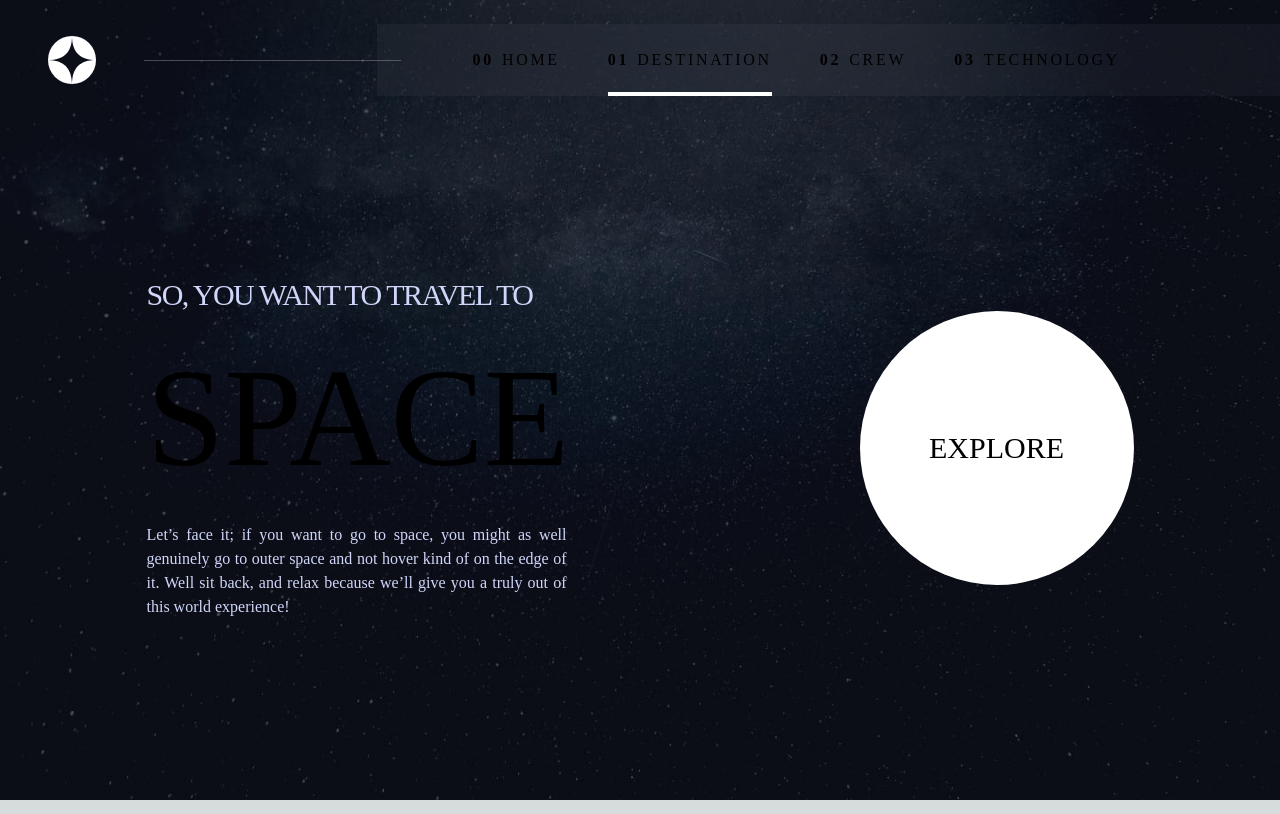
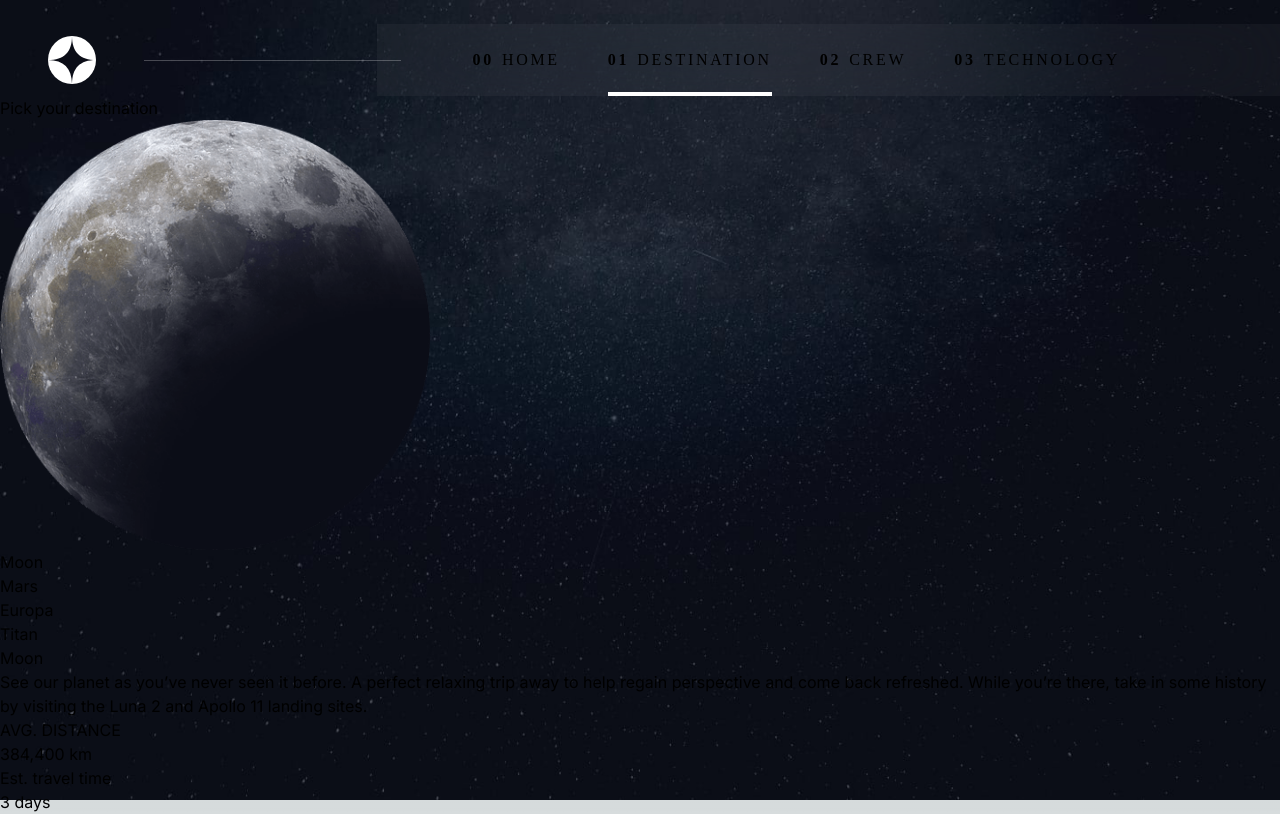
Before and after one commit to quoctienkt/quoctienkt, a Next.js app: page /test/previews/space-tourism-layout/destination in a window 1280 px wide. Built offline with nearby package versions, Linux system fonts and the light colour scheme.

Commit message:
enhancement/improve-project-layout

```diff
--- a/src/app/globals.css
+++ b/src/app/globals.css
@@ -16,15 +16,17 @@
   }
 }
 
-html, body {
+html,
+body {
   width: 100vw;
   height: 100vh;
   margin: 0;
   padding: 0;
   box-sizing: border-box;
+}
+html {
   overflow: hidden;
 }
-
 body {
   color: rgb(var(--foreground-rgb));
   background: linear-gradient(
--- a/src/app/previews/result-summary/page.tsx
+++ b/src/app/previews/result-summary/page.tsx
@@ -17,10 +17,10 @@ export const metadata: Metadata = {
 
 export default function Page() {
   return (
-    <section className="flex justify-center items-center w-full h-full bg-[#ffffff]">
+    <section className="flex justify-center sm:items-center w-full h-full bg-[#ffffff] overflow-auto relative">
       <div className="w-[721px]">
         <ResultSummary
-          className="shadow-[rgba(0,_0,_0,_0.24)_0px_3px_8px]"
+          className="sm:shadow-[rgba(0,_0,_0,_0.24)_0px_3px_8px]"
           basePath={basePath}
           appPrefix={appPrefix}
         ></ResultSummary>
--- a/src/app/previews/single-price-grid/page.tsx
+++ b/src/app/previews/single-price-grid/page.tsx
@@ -18,10 +18,10 @@ export const metadata: Metadata = {
 export default function Page() {
   return (
     <>
-      <section className="flex justify-center items-center w-full h-full bg-[#ffffff]">
+      <section className="flex justify-center sm:items-center w-full h-full bg-[#ffffff] overflow-auto relative">
         <div className="w-[750px]">
           <SinglePriceGrid
-            className="shadow-[rgba(0,_0,_0,_0.24)_0px_3px_8px]"
+            className="sm:shadow-[rgba(0,_0,_0,_0.24)_0px_3px_8px]"
           ></SinglePriceGrid>
         </div>
       </section>
--- a/src/app/previews/space-tourism-layout/destination/Moon.module.css
+++ b/src/app/previews/space-tourism-layout/destination/Moon.module.css
@@ -1,24 +1,3 @@
 .main {
-  @apply flex flex-row justify-evenly items-center h-full;
-
-  .content {
-    @apply w-[420px] flex flex-col justify-end;
-
-    .leadingText {
-      @apply text-3xl uppercase font-['Barlow_Condensed'] tracking-tighter text-[#D0D6F9];
-    }
-    .mainText {
-      @apply text-[140px] uppercase w-full font-['Bellefair'];
-    }
-    .desc {
-      @apply text-justify font-['Barlow'] text-[#D0D6F9];
-    }
-  }
-
-  .exploreSection {
-    .explore {
-      @apply w-[274px] h-[274px] rounded-full bg-white text-black cursor-pointer;
-      @apply flex justify-center items-center uppercase text-3xl font-['Bellefair'];
-    }
-  }
+  @apply flex flex-col h-full w-full;
 }
--- a/src/app/previews/space-tourism-layout/destination/Moon.tsx
+++ b/src/app/previews/space-tourism-layout/destination/Moon.tsx
@@ -4,6 +4,7 @@ import { useEffect } from "react";
 import { navItemActiveAtom } from "../SpaceTourismLayout";
 import { useAtom } from "jotai";
 import styles from "./Moon.module.css";
+import { AppImage } from "@/components/core_components/image/Image";
 
 export function Moon() {
   const [navItemActive, setNavItemActive] = useAtom(navItemActiveAtom);
@@ -14,19 +15,45 @@ export function Moon() {
   return (
     <>
       <main className={styles.main}>
-        <section className={styles.content}>
-          <div className={styles.leadingText}>So, you want to travel to</div>
-          <div className={styles.mainText}>Space</div>
-          <div className={styles.desc}>
-            Let’s face it; if you want to go to space, you might as well
-            genuinely go to outer space and not hover kind of on the edge of it.
-            Well sit back, and relax because we’ll give you a truly out of this
-            world experience!
+        <header>Pick your destination</header>
+        <section className={styles.contentWrapper}>
+          <div className={styles.demoImg}>
+            <AppImage
+              src="/previews/space-tourism-layout/assets/destination/image-moon.png"
+              alt="Moon image"
+              width="430"
+              height="430"
+            ></AppImage>
           </div>
-        </section>
-        <section className={"invisible h-full w-0"}></section>
-        <section className={styles.exploreSection}>
-          <div className={styles.explore}>Explore</div>
+          <div className={styles.content}>
+            <div className={styles.tabs}>
+              <div>Moon</div>
+              <div>Mars</div>
+              <div>Europa</div>
+              <div>Titan</div>
+            </div>
+            <div className={styles.tabContent}>
+              <div className={styles.largeText}>Moon</div>
+              <div className={styles.desc}>
+                See our planet as you’ve never seen it before. A perfect
+                relaxing trip away to help regain perspective and come back
+                refreshed. While you’re there, take in some history by visiting
+                the Luna 2 and Apollo 11 landing sites.
+              </div>
+              <div className={styles.hr}></div>
+              <div className={styles.statistic}>
+                <div>
+                  <div>AVG. DISTANCE</div>
+                  <div>384,400 km</div>
+                </div>
+                <div>
+                  <div>Est. travel time</div>
+                  <div>3 days</div>
+                </div>
+              </div>
+            </div>
+            <div></div>
+          </div>
         </section>
       </main>
     </>
--- a/src/components/layout/defaultLayout/DefaultLayout.module.css
+++ b/src/components/layout/defaultLayout/DefaultLayout.module.css
@@ -17,9 +17,8 @@
     }
 
     & > main {
-      @apply flex items-center justify-center p-1 max-lg:p-0;
-      flex: 1 1 100%;
-      position: relative;
+      @apply w-full h-full overflow-auto;
+      @apply flex justify-center items-center;
     }
 
     & > footer {
```
